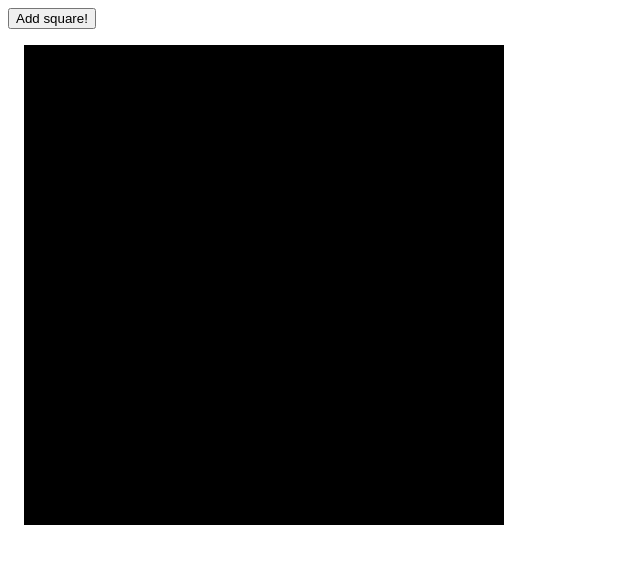
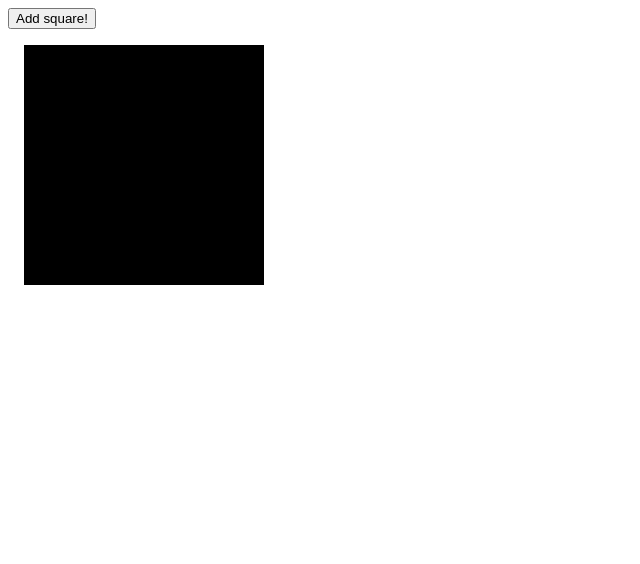
Before and after one commit to evannorton/covalence-dom-dom-dommmm, a plain HTML site: page index.html in a window 1280 px wide. Both pictures are taken after a click on the button "Add square!". Shown: the whole page, without its empty margins (0-640 px from the left). Drawn offline with Linux system fonts and the light colour scheme.

Commit message:
add id to squares

```diff
--- a/scripts.js
+++ b/scripts.js
@@ -5,11 +5,14 @@ function button() {
     button.className = "button";
     button.appendChild(btnText);
     document.body.appendChild(button);
+    let id = 0;
 
     button.addEventListener("click", addSquare);
     function addSquare() {
+        id++;
         let square = document.createElement("div");
         square.className = "black-square";
+        square.id = id;
         document.body.appendChild(square);
     }
 }
--- a/styles.css
+++ b/styles.css
@@ -3,8 +3,8 @@
 }
 
 .black-square {
-    height: 30em;
-    width: 30em;
+    height: 15em;
+    width: 15em;
     background-color: black;
     margin: 1em;
     display: inline-block;
```
